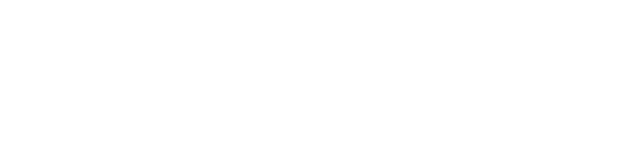
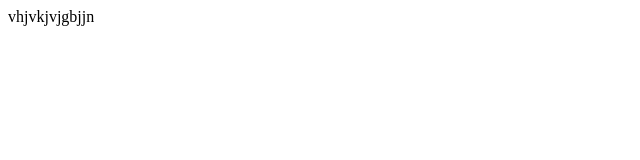
Before and after one commit to Irfan7890/shop, a plain HTML site: page index.html in a window 1280 px wide. Shown: the whole page, without its empty margins (0-640 px from the left). Drawn offline with Linux system fonts and the light colour scheme.

Commit message:
Update index.html

```diff
--- a/index.html
+++ b/index.html
@@ -8,5 +8,6 @@
 </head>
 <body>
 
+    vhjvkjvjgbjjn
 </body>
 </html>
```
